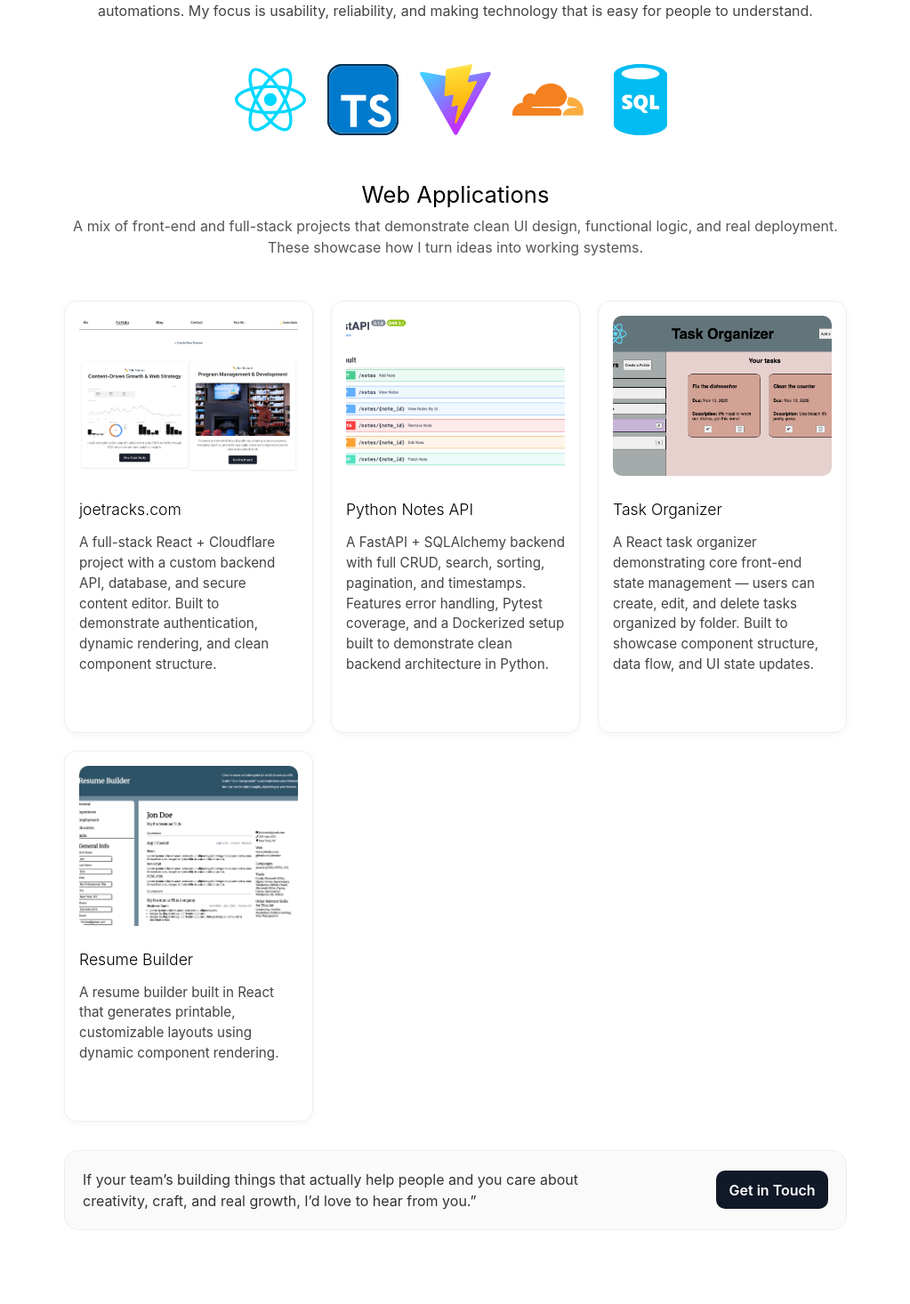
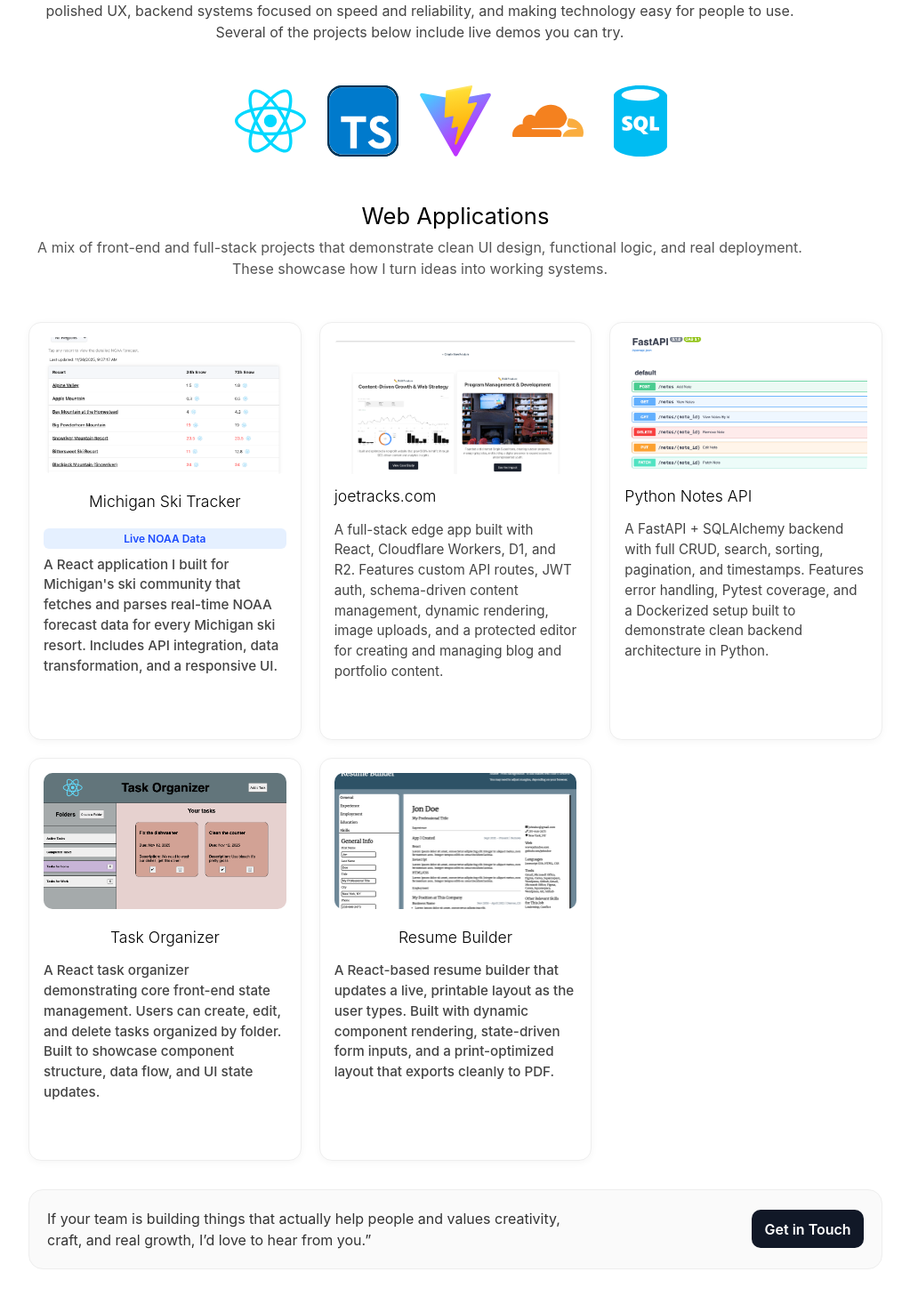
Before and after one commit to napolitanj/joetracks, a React (Vite) app: page /softwaretechsupport in a window 1280 px wide. Shown: the part 254-1720 px from the top of the page at 89% size, without its empty margins (128-1151 px from the left). Built offline with nearby package versions, Linux system fonts and the light colour scheme.

Commit message:
style updates for portfolio pages, add ski tracker software feature to software portfolio

```diff
--- a/src/components/OutdoorLeadership.tsx
+++ b/src/components/OutdoorLeadership.tsx
@@ -4,13 +4,15 @@ import CountUp from "./tools/CountUp";
 
 export default function OutdoorLeadership() {
   return (
+    <>
+      <Link to="/portfolio">⇦ Back to Portfolio Page</Link>
       <section className="category-page">
         {/* Hero */}
         <header className="category-hero">
           <h1>Outdoor Leadership & Guiding</h1>
           <p className="category-tagline">
-          Over a decade of leading and educating people safely in wild places —
-          from alpine ascents to ski resorts to wilderness therapy programs.
+            Over a decade of leading and educating people safely in wild places
+            — from alpine ascents to ski resorts to wilderness therapy programs.
           </p>
         </header>
 
@@ -18,11 +20,11 @@ export default function OutdoorLeadership() {
         <section className="category-intro">
           <p>
             I’ve guided, instructed, and managed programs that have connected
-          hundreds of people to the outdoors across the U.S. My work has ranged
-          from youth wilderness education to private mountaineering clients —
-          always with a focus on safety, preparation, and transformative
-          experience. I hold certifications from <strong>AMGA</strong>,{" "}
-          <strong>NOLS</strong>, and
+            hundreds of people to the outdoors across the U.S. My work has
+            ranged from youth wilderness education to private mountaineering
+            clients — always with a focus on safety, preparation, and
+            transformative experience. I hold certifications from{" "}
+            <strong>AMGA</strong>, <strong>NOLS</strong>, and
             <strong> AIARE</strong>, and have led teams through high-risk alpine
             and backcountry environments with professionalism and care.
           </p>
@@ -70,7 +72,9 @@ export default function OutdoorLeadership() {
                 Led guided ascents of the Grand Teton, Mount Shasta, Mount
                 Sneffels, and more.
               </li>
-            <li>Directed a ski mountaineering expedition to Alaska (2019).</li>
+              <li>
+                Directed a ski mountaineering expedition to Alaska (2019).
+              </li>
               <li>
                 Planned and executed 3–7 day backpacking and canoe expeditions
                 nationwide.
@@ -97,16 +101,16 @@ export default function OutdoorLeadership() {
             <h3>Consulting & Program Design</h3>
             <ul>
               <li>
-              Advised individuals and organizations on trip planning, equipment
-              selection, and risk management.
+                Advised individuals and organizations on trip planning,
+                equipment selection, and risk management.
               </li>
               <li>
                 Founded and directed Origin Expeditions — delivering accessible
                 wilderness programs for underserved youth.
               </li>
               <li>
-              Built logistics systems, SOPs, and field-ready frameworks adopted
-              by summer camps.
+                Built logistics systems, SOPs, and field-ready frameworks
+                adopted by summer camps.
               </li>
             </ul>
           </div>
@@ -146,7 +150,8 @@ export default function OutdoorLeadership() {
               <p>
                 Authored SEO-ranked digital route guides for Mt. Sneffels and
                 North Manitou Island. Achieved featured Google snippets and
-              thousands of organic views, helping climbers prepare responsibly.
+                thousands of organic views, helping climbers prepare
+                responsibly.
               </p>
               <div className="case-actions">
                 <Link to="/marketing" className="btn btn-ghost">
@@ -169,5 +174,7 @@ export default function OutdoorLeadership() {
           </Link>
         </section>
       </section>
+      <Link to="/portfolio">⇦ Back to Portfolio Page</Link>
+    </>
   );
 }
--- a/src/components/SoftwareTechSupport.tsx
+++ b/src/components/SoftwareTechSupport.tsx
@@ -10,10 +10,11 @@ export default function SoftwareTechSupport() {
         <header className="software-hero">
           <h1>Software & Tech Support</h1>
           <p>
-            I build, automate, and maintain tools that make work easier — from
-            full-stack web apps to simple workflow automations. My focus is
-            usability, reliability, and making technology that is easy for
-            people to understand.
+            I design and build real, working tools — everything from full-stack
+            community apps to portfolio websites. I focus on polished UX,
+            backend systems focused on speed and reliability, and making
+            technology easy for people to use. Several of the projects below
+            include live demos you can try.
           </p>
           <div className="tech-stack">
             <img src="/images/icons/react.svg" alt="React" title="React" />
@@ -43,16 +44,37 @@ export default function SoftwareTechSupport() {
 
           <div className="project-grid">
             <div className="project-card">
+              <Link to="/michigan-ski-tracker">
+                <img
+                  src="/images/software/michigan-ski-tracker.png"
+                  alt="Michigan Ski Tracker Weather App"
+                />
+
+                <h3>Michigan Ski Tracker</h3>
+
+                <div className="tag">Live NOAA Data</div>
+
+                <p>
+                  A React application I built for Michigan's ski community that
+                  fetches and parses real-time NOAA forecast data for every
+                  Michigan ski resort. Includes API integration, data
+                  transformation, and a responsive UI.
+                </p>
+              </Link>
+            </div>
+
+            <div className="project-card">
               <img
                 src="/images/software/joe-tracks-feature.png"
                 alt="Joetracks Portfolio Preview"
               />
               <h3>joetracks.com</h3>
               <p>
-                A full-stack React + Cloudflare project with a custom backend
-                API, database, and secure content editor. Built to demonstrate
-                authentication, dynamic rendering, and clean component
-                structure.
+                A full-stack edge app built with React, Cloudflare Workers, D1,
+                and R2. Features custom API routes, JWT auth, schema-driven
+                content management, dynamic rendering, image uploads, and a
+                protected editor for creating and managing blog and portfolio
+                content.
               </p>
             </div>
 
@@ -71,29 +93,47 @@ export default function SoftwareTechSupport() {
             </div>
 
             <div className="project-card">
+              <a
+                href="https://napolitanj.github.io/to-do-list-react/"
+                target="_blank"
+                rel="noopener noreferrer"
+              >
                 <img
                   src="/images/software/task-organizer.png"
                   alt="Task Manager App"
                 />
+
                 <h3>Task Organizer</h3>
+
                 <p>
                   A React task organizer demonstrating core front-end state
-                management — users can create, edit, and delete tasks organized
-                by folder. Built to showcase component structure, data flow, and
-                UI state updates.
+                  management. Users can create, edit, and delete tasks organized
+                  by folder. Built to showcase component structure, data flow,
+                  and UI state updates.
                 </p>
+              </a>
             </div>
 
             <div className="project-card">
+              <a
+                href="https://napolitanj.github.io/resume-builder/"
+                target="_blank"
+                rel="noopener noreferrer"
+              >
                 <img
                   src="/images/software/resume-feature.png"
                   alt="Resume Builder"
                 />
+
                 <h3>Resume Builder</h3>
+
                 <p>
-                A resume builder built in React that generates printable,
-                customizable layouts using dynamic component rendering.
+                  A React-based resume builder that updates a live, printable
+                  layout as the user types. Built with dynamic component
+                  rendering, state-driven form inputs, and a print-optimized
+                  layout that exports cleanly to PDF.
                 </p>
+              </a>
             </div>
           </div>
         </section>
@@ -101,9 +141,8 @@ export default function SoftwareTechSupport() {
         {/* Closing CTA */}
         <section className="software-cta">
           <p>
-            If your team’s building things that actually help people and you
-            care about creativity, craft, and real growth, I’d love to hear from
-            you.”
+            If your team is building things that actually help people and values
+            creativity, craft, and real growth, I’d love to hear from you.”
           </p>
           <Link to="/contact" className="btn">
             Get in Touch
--- a/src/components/pages/Contact.tsx
+++ b/src/components/pages/Contact.tsx
@@ -1,8 +1,5 @@
 import "../../styles/Contact.css";
 import { useEffect, useState } from "react";
-import emailIcon from "/src/images/email-icon.png";
-import githubIcon from "/src/images/github-icon.png";
-import linkedinIcon from "/src/images/linkedin-icon.png";
 
 const Contact = () => {
   const [fadeIn, setFadeIn] = useState(false);
--- a/src/components/pages/MichiganSkiTracker.tsx
+++ b/src/components/pages/MichiganSkiTracker.tsx
@@ -31,15 +31,7 @@ export default function MichiganSkiTracker() {
     timestamps.length > 0
       ? new Date(Math.max(...timestamps)).toLocaleString()
       : null;
-  function getTrend(fc: any) {
-    if (!fc || fc.error) return null;
-    const { snow24h, snow72h } = fc;
 
-    if (snow72h > snow24h + 2) return "⬆️";
-    if (Math.abs(snow72h - snow24h) < 1) return "➡️";
-    if (snow24h > snow72h) return "⬇️";
-    return null;
-  }
   useEffect(() => {
     async function load() {
       setLoading(true);
--- a/src/styles/Carousel.css
+++ b/src/styles/Carousel.css
@@ -83,3 +83,9 @@
   background-color: #fff;
   opacity: 1;
 }
+
+@media (max-width: 800px) {
+  .carousel-image-wrapper {
+    height: auto;
+  }
+}
--- a/src/styles/Contact.css
+++ b/src/styles/Contact.css
@@ -31,6 +31,7 @@
   justify-content: center;
   flex-wrap: wrap;
   gap: 2em;
+  flex-direction: row;
 }
 
 .contact-icon {
@@ -45,7 +46,7 @@
   filter: brightness(1.2);
 }
 
-body.dark img.darkicon {
+body.dark .darkicon {
   filter: invert(1) brightness(2);
 }
 
@@ -54,8 +55,13 @@ body.dark img.darkicon {
     font-size: 1rem;
   }
 
-  .contact-icon {
-    width: 50px;
-    height: 50px;
+  .contact-icons {
+    flex-direction: column;
+    align-items: center;
+    gap: 1.5em;
+  }
+
+  .contact-container {
+    padding: 3em 1em;
   }
 }
--- a/src/styles/Navbar.css
+++ b/src/styles/Navbar.css
@@ -128,12 +128,12 @@
     width: 100%;
     border-top: 1px solid var(--border-color, #ccc);
     opacity: 0;
-    max-height: 0;
+    max-height: 150em;
     overflow: hidden;
     pointer-events: none;
     transition: max-height 0.3s ease, opacity 0.3s ease;
     z-index: 5;
-    padding-bottom: 1em;
+    padding: 0em;
   }
 
   .Navbar ul.open {
--- a/src/styles/SoftwareTechSupport.css
+++ b/src/styles/SoftwareTechSupport.css
@@ -53,6 +53,37 @@
   transition: transform 0.2s ease, box-shadow 0.2s ease;
 }
 
+.project-card .tag {
+  display: inline-block;
+  background: #e5f0ff;
+  color: #1a4aff;
+  font-size: 0.75rem;
+  padding: 0.15rem 0.45rem;
+  border-radius: 6px;
+  margin-bottom: 0.4rem;
+}
+
+.tag {
+  display: inline-block;
+  background: #e5f0ff;
+  color: #1a4aff;
+  font-size: 0.75rem;
+  font-weight: 600;
+  padding: 0.2rem 0.5rem;
+  border-radius: 6px;
+  margin: 0.25rem 0 0.75rem;
+}
+
+.project-card a {
+  color: inherit;
+  text-decoration: none;
+  display: block;
+}
+
+.project-card a:hover {
+  text-decoration: none;
+}
+
 .project-card:hover {
   transform: translateY(-3px);
   box-shadow: 0 4px 12px rgba(0, 0, 0, 0.08);
@@ -60,10 +91,9 @@
 
 .project-card img {
   width: 100%;
-  height: 180px;
+  aspect-ratio: 16/9;
   object-fit: cover;
   border-radius: 10px;
-  margin-bottom: 0.75rem;
 }
 
 .project-card h3 {
@@ -76,6 +106,11 @@
   font-size: 0.95rem;
   color: #444;
   line-height: 1.5;
+}
+
+body.dark .tag {
+  background: rgba(26, 115, 232, 0.15);
+  color: #7ab4ff;
 }
 
 /* Automation Section */
@@ -177,3 +212,45 @@ body.dark .software-cta {
     align-items: flex-start;
   }
 }
+
+@media (max-width: 600px) {
+  .tech-stack img {
+    width: 3rem;
+    height: 3rem;
+  }
+  .tech-stack {
+    flex-wrap: wrap;
+    gap: 1rem;
+  }
+
+  .software-page {
+    padding: 1.5rem 1rem 2.5rem;
+  }
+
+  .software-cta {
+    padding: 1rem;
+    gap: 0.75rem;
+  }
+
+  .btn {
+    width: 100%;
+    text-align: center;
+  }
+
+  .software-hero {
+    margin-top: 0.5rem;
+  }
+
+  .software-hero p,
+  .software-section p {
+    font-size: 0.95rem;
+    line-height: 1.55;
+  }
+
+  .project-grid {
+    gap: 1.75rem;
+  }
+  .project-card {
+    padding: 1.25rem;
+  }
+}
--- a/src/styles/Writing.css
+++ b/src/styles/Writing.css
@@ -150,6 +150,15 @@ body.dark .writing-section a:hover {
   color: #99cfff;
 }
 
+body.dark .writing-container .intro,
+body.dark .writing-container .outro {
+  color: #ccc;
+}
+
+body.dark .writing-container h2 {
+  color: #eee;
+}
+
 /* Responsive */
 @media (max-width: 800px) {
   .writing-container {
```
Also changed, not shown: public/images/software/michigan-ski-tracker.png (added). Lines whose indentation alone changed are shown as unchanged.
